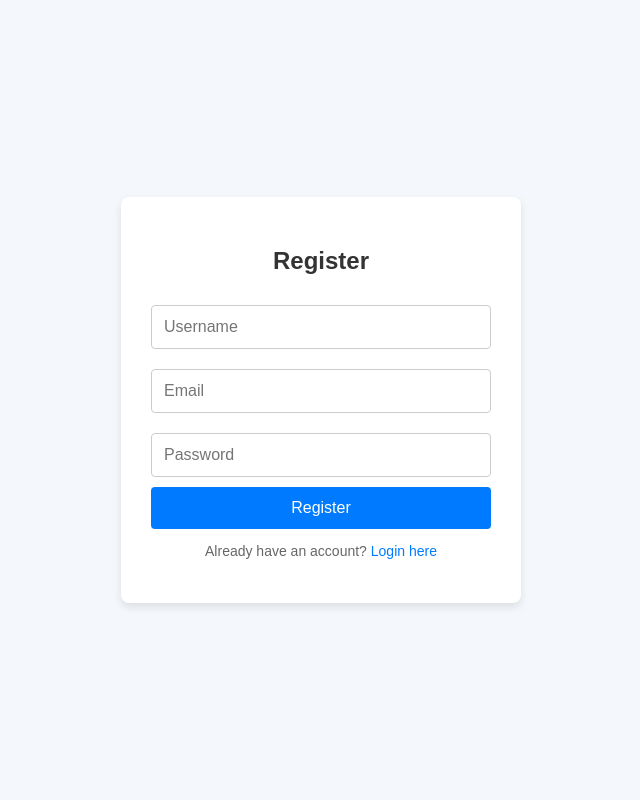
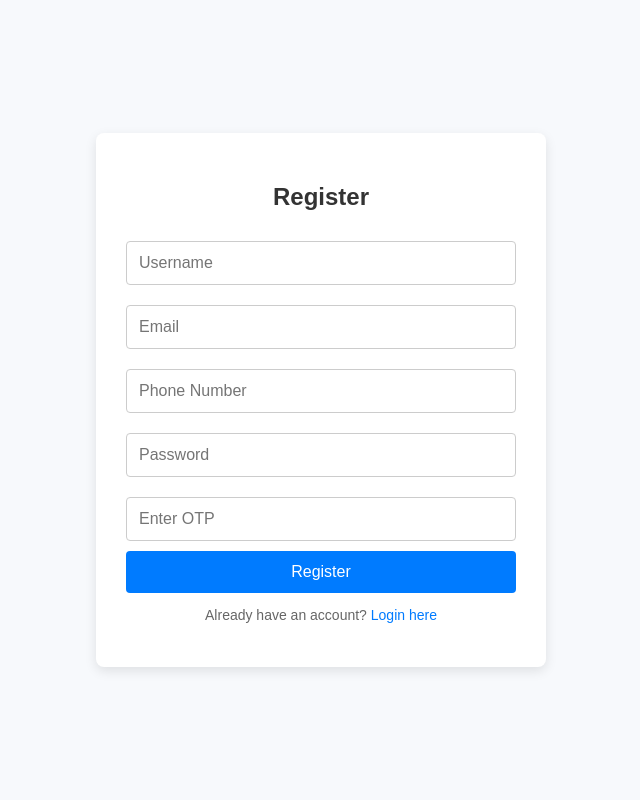
Before and after one commit to K-VishalKarthik/logicrew, a PHP site: page /user/register.php in a window 1280 px wide. Shown: the whole page, without its empty margins (319-959 px from the left). Run offline with PHP 8.4, Linux system fonts and the light colour scheme.

Commit message:
Update register.php
added validation to the form

```diff
--- a/fleet-management-system/user/register.php
+++ b/fleet-management-system/user/register.php
@@ -1,32 +1,53 @@
 <?php
 include('../includes/config.php');
+
+// For OTP Simulation - In real scenario, you'd use an external API like Twilio
+$otp_sent = false;
+$otp = '';
 
 if (isset($_POST['register'])) {
     $username = $_POST['username'];
     $email = $_POST['email'];
-    $password = password_hash($_POST['password'], PASSWORD_DEFAULT);
+    $phone = $_POST['phone'];
+    $password = $_POST['password'];
 
-    $sql = "INSERT INTO users (username, email, password) VALUES (?, ?, ?)";
-    $stmt = $conn->prepare($sql);
-    $stmt->bind_param('sss', $username, $email, $password);
+    // Generate OTP (Simulated)
+    if (!$otp_sent) {
+        $otp = rand(100000, 999999); // Generate a 6-digit OTP
+        // Send OTP via email/SMS (Simulated here)
+        echo "<p>OTP Sent: $otp</p>";
+        $otp_sent = true;
+    }
 
-    if ($stmt->execute()) {
-        header('Location: login.php');
+    if ($_POST['otp'] == $otp) {
+        // If OTP matches, hash password and insert into DB
+        $hashed_password = password_hash($password, PASSWORD_DEFAULT);
+        $sql = "INSERT INTO users (username, email, phone, password) VALUES (?, ?, ?, ?)";
+        $stmt = $conn->prepare($sql);
+        $stmt->bind_param('ssss', $username, $email, $phone, $hashed_password);
+
+        if ($stmt->execute()) {
+            header('Location: login.php');
+        } else {
+            echo "Error: " . $stmt->error;
+        }
     } else {
-        echo "Error: " . $stmt->error;
+        echo "<p>Invalid OTP. Please try again.</p>";
     }
 }
 ?>
+
+<!-- HTML Form with Enhanced CSS -->
 <!DOCTYPE html>
 <html lang="en">
 <head>
     <meta charset="UTF-8">
     <meta name="viewport" content="width=device-width, initial-scale=1.0">
-    <title>Registration</title>
+    <title>Register</title>
     <style>
         body {
             font-family: 'Arial', sans-serif;
-            background-color: #f4f7fc;
+            background-color: #f7f9fc;
             margin: 0;
             padding: 0;
             display: flex;
@@ -36,11 +57,11 @@ if (isset($_POST['register'])) {
         }
 
         .form-container {
-            background-color: #ffffff;
+            background-color: #fff;
             border-radius: 8px;
-            box-shadow: 0 4px 8px rgba(0, 0, 0, 0.1);
+            box-shadow: 0 4px 12px rgba(0, 0, 0, 0.1);
             width: 100%;
-            max-width: 400px;
+            max-width: 450px;
             padding: 30px;
             box-sizing: border-box;
         }
@@ -57,8 +78,8 @@ if (isset($_POST['register'])) {
             margin: 10px 0;
             border: 1px solid #ccc;
             border-radius: 4px;
+            font-size: 16px;
             box-sizing: border-box;
-            font-size: 16px;
         }
 
         .form-container input:focus {
@@ -102,14 +123,49 @@ if (isset($_POST['register'])) {
 
     <div class="form-container">
         <h2>Register</h2>
-        <form method="POST">
-            <input type="text" name="username" placeholder="Username" required>
-            <input type="email" name="email" placeholder="Email" required>
-            <input type="password" name="password" placeholder="Password" required>
+        <form method="POST" onsubmit="return validateForm()">
+            <input type="text" name="username" id="username" placeholder="Username" required>
+            <input type="email" name="email" id="email" placeholder="Email" required>
+            <input type="text" name="phone" id="phone" placeholder="Phone Number" required>
+            <input type="password" name="password" id="password" placeholder="Password" required>
+            <input type="text" name="otp" id="otp" placeholder="Enter OTP" required>
             <button type="submit" name="register">Register</button>
         </form>
         <p>Already have an account? <a href="login.php">Login here</a></p>
     </div>
 
+    <script>
+        function validateForm() {
+            var username = document.getElementById('username').value;
+            var email = document.getElementById('email').value;
+            var phone = document.getElementById('phone').value;
+            var password = document.getElementById('password').value;
+            var otp = document.getElementById('otp').value;
+
+            // Validate phone number
+            var phoneRegex = /^[0-9]{10}$/;
+            if (!phoneRegex.test(phone)) {
+                alert("Please enter a valid 10-digit phone number.");
+                return false;
+            }
+
+            // Validate email
+            var emailRegex = /^[^\s@]+@[^\s@]+\.[^\s@]+$/;
+            if (!emailRegex.test(email)) {
+                alert("Please enter a valid email address.");
+                return false;
+            }
+
+            // Validate password length
+            if (password.length < 6) {
+                alert("Password should be at least 6 characters long.");
+                return false;
+            }
+
+            // OTP validation is handled by backend in this example
+            return true;
+        }
+    </script>
+
 </body>
 </html>
```
